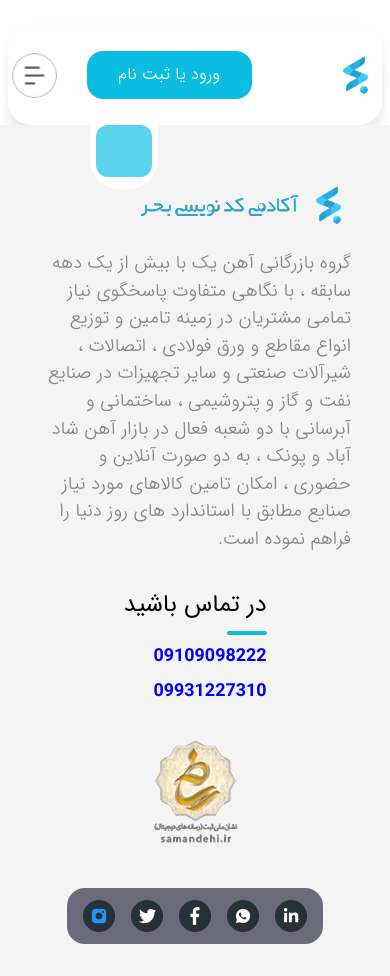
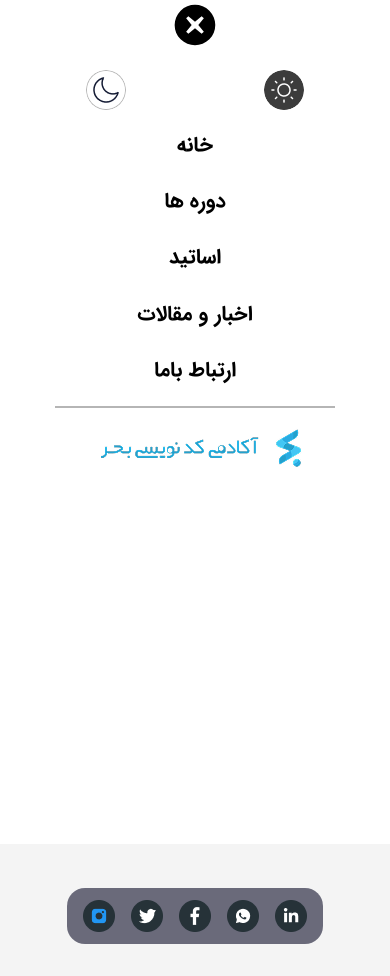
Before and after one commit to mmjafarpoor/LMS-with-React, a React (Vite) app: page / in a window 390 px wide. Both pictures are taken after a click on the element 34 px from the left and 75 px from the top of the page. Built offline with nearby package versions, Linux system fonts and the light colour scheme.

Commit message:
mobileMenuAdded

```diff
--- a/src/pages/Landing.jsx
+++ b/src/pages/Landing.jsx
@@ -1,11 +1,54 @@
-import React from 'react'
+import React, { useEffect, useState } from 'react'
 import Style from "../styles/Landing.module.css";
 import clsx from 'clsx';
 import { Outlet } from 'react-router-dom';
 
 const Landing = () => {
+
+    const [isMenuOpen, setIsMenuOpen] = useState(false);
+
+    const toggleMenu  = () =>{
+        setIsMenuOpen(prevState => !prevState);
+        console.log("Menu Status =",isMenuOpen)
+    }
+    useEffect(() => {
+        const handleResize = () =>{
+            if (window.innerWidth > 700 && isMenuOpen) {
+                setIsMenuOpen(false);
+            }
+        }
+        window.addEventListener('resize', handleResize);
+
+        return () => {
+            window.removeEventListener('resize', handleResize);
+        };
+
+    },[isMenuOpen]);
     return (
         <div className={Style.landingContainer}>
+            {isMenuOpen &&(
+                <nav className={Style.mobileMenu}>
+                    <div className={Style.mobileMenuHolder}>
+                        <div className={Style.closeTheMobileMenu} onClick={toggleMenu}></div>
+                        <div className={Style.screenLightMode}>
+                            <div className={Style.mobileLightMode}></div>
+                            <div className={Style.mobileDarkMode}></div>
+                        </div>
+                        <div className={Style.mobileMenuItemsContainer}>
+                            <div className={Style.mobileMenuItem}>خانه</div>
+                            <div className={Style.mobileMenuItem}>دوره ها</div>
+                            <div className={Style.mobileMenuItem}>اساتید</div>
+                            <div className={Style.mobileMenuItem}>اخبار و مقالات</div>
+                            <div className={Style.mobileMenuItem}>ارتباط باما</div>
+                        </div>
+                        <div className={Style.mobileMenuSeparator}></div>
+                        <div className={Style.academyLogoInMobileMenu}>
+                            <img src="/images/Logo.png" alt="Logo"/>
+                            <img src="/images/logoWordMark.png" alt="Logo-Word-Mark"/>
+                        </div>
+                    </div>
+                </nav>
+            )}
             <div className={Style.headerContainer}>
                 <div className={Style.header}>
                     <div className={Style.logoContainer}>
@@ -28,7 +71,7 @@ const Landing = () => {
                             <img src="/images/darkMode.png" alt="DarkMode"/>
                         </div>
                         <div className={Style.account}>ورود یا ثبت نام</div>
-                        <div className={Style.headerShowMoreButton}>
+                        <div className={Style.headerShowMoreButton} onClick={toggleMenu}>
                             <img src="/images/headerMore.png" alt="Header-Show-More-Button"/>
                         </div>
                     </div>
--- a/src/styles/Landing.module.css
+++ b/src/styles/Landing.module.css
@@ -60,6 +60,84 @@
     font-size: clamp(1.1rem,1.2vw,1.55rem);
     user-select: none;
     cursor: pointer;
+}
+.landingContainer > .mobileMenu{
+    width: 100%;
+    height: 100vh;
+    background-color: white;
+    position: fixed;
+    inset: 0;
+    z-index: 200;
+    overflow-x: hidden;
+    overflow-y: hidden;
+    display: flex;
+    flex-direction: column;
+    flex-wrap: nowrap;
+    align-items: center;
+    justify-content: start;
+}
+.landingContainer > .mobileMenu > .mobileMenuHolder{
+    width: 80%;
+    height: max-content;
+    display: flex;
+    flex-direction: column;
+    align-items: center;
+    gap: 20px;
+}
+.landingContainer > .mobileMenu > .mobileMenuHolder > .closeTheMobileMenu{
+    width: 50px;
+    height: 50px;
+    background: url(/images/mobileMenuClose.svg) no-repeat;
+    background-size: contain;
+    cursor: pointer;
+}
+.landingContainer > .mobileMenu > .mobileMenuHolder > .screenLightMode{
+    width: 70%;
+    height: 40px;
+    display: flex;
+    flex-direction: row;
+    flex-wrap: nowrap;
+    justify-content: space-between;
+}
+.landingContainer > .mobileMenu > .mobileMenuHolder > .screenLightMode > .mobileLightMode{
+    width: 40px;
+    height: 40px;
+    background: url(/images/lightMode.png) no-repeat;
+    border-radius: 50%;
+    cursor: pointer;
+}
+.landingContainer > .mobileMenu > .mobileMenuHolder > .screenLightMode > .mobileDarkMode{
+    width: 40px;
+    height: 40px;
+    background: url(/images/darkMode.png) no-repeat;
+    border-radius: 50%;
+    cursor: pointer;
+}
+.landingContainer > .mobileMenu > .mobileMenuHolder > .mobileMenuItemsContainer{
+    height: max-content;
+    width: 100%;
+    display: flex;
+    flex-direction: column;
+    align-items: center;
+    gap: 25px;
+}
+.landingContainer > .mobileMenu > .mobileMenuHolder > .mobileMenuItemsContainer > .mobileMenuItem{
+    font-family: IranSans;
+    font-weight: 900;
+    font-size: 1.3rem;
+    user-select: none;
+    cursor: pointer;
+}
+.landingContainer > .mobileMenu > .mobileMenuHolder > .mobileMenuSeparator{
+    width: 90%;
+    border: 1.5px solid #B5B5B5;
+}
+.landingContainer > .mobileMenu > .mobileMenuHolder > .academyLogoInMobileMenu{
+    width: max-content;
+    height: max-content;
+    display: flex;
+    flex-direction: row;
+    align-items: center;
 }
 .landingContainer > .headerContainer > .header >.loginContainer{
     width: 14.5%;
--- a/src/styles/index.css
+++ b/src/styles/index.css
@@ -22,7 +22,7 @@ img{
 }
 @font-face {
   font-family: IranSans;
-  src: url(/public/fonts/persian-fonts/iran-sans/IRANSans.ttf);
+  src: url(/fonts/persian-fonts/iran-sans/IRANSans.ttf);
   font-weight: 600;
 }
 @font-face {
```
Also changed, not shown: public/images/mobileMenuClose.svg (added).
